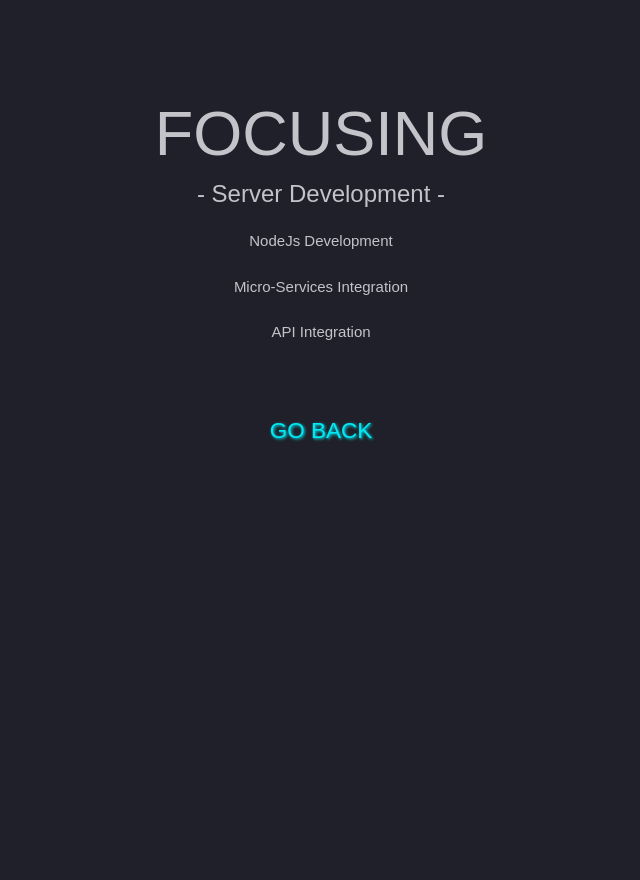
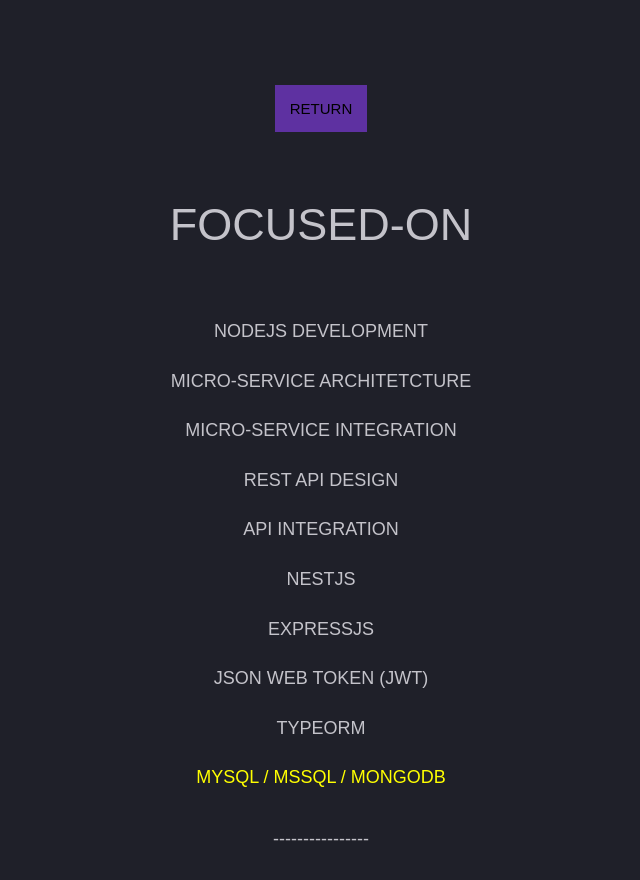
Before and after one commit to nochrome518/knowme, a plain HTML site: page login.html in a window 1280 px wide. Shown: the whole page, without its empty margins (319-959 px from the left). Before the commit the page ends 800 px from the top, so only its background shows below. Drawn offline with nearby package versions, Linux system fonts and the light colour scheme.

Commit message:
update on first commit

```diff
--- a/css/action.css
+++ b/css/action.css
@@ -14,17 +14,28 @@ body{
     margin-top: 5em;
 
 }
+#area p{
+    text-align: center;
+    margin-right: 1em;
+	margin-left: 1em;
+
+}
 #menu a{
 
-    text-shadow: 1px 1px 3px  #03e9f4 ;
+    /* text-shadow: 1px 1px 3px  #03e9f4 ; */
+    background-color: #5e31a1;
     text-decoration: none;
-    font-size: 1.5em;
-    padding: 1em;
-    color: #03e9f4;
+    font-size: 1em;
+    font-weight: 300;
+    padding: 15px;
+    /* margin-top:1em; */
+    color: #000000;
 
 
 }
 #menu a:hover{
+    border: 2px solid #43108f;
+    background-color: #5e31a1;;
     color: white ;
 
 
@@ -36,3 +47,16 @@ body{
     padding: 5px;
 	color: #ffffff;
 }
+
+#s1{
+    color: yellow;
+}
+#s2{
+    color: yellow;
+}
+h2{
+    color: rgb(255, 255, 255);
+}
+h5{
+    color: rgb(255, 255, 255);
+}
--- a/css/style.css
+++ b/css/style.css
@@ -3,11 +3,21 @@
     margin:0;
 }
 
-h2{
+h3{
   font-weight: 300;
   overflow-x: hidden;
-	font-size: 4.2em;
-  margin-top: .6em;
+	font-size: 3em;
+}
+
+h5{
+  font-weight: 20;
+  overflow-x: hidden;
+	font-size: 1.2em;
+  padding: 10px;;
+}
+#l1{
+  margin-bottom: 20px;
+  color: yellow;
 }
 body{
 	font-family: 'Montserrat', sans-serif;
@@ -26,16 +36,22 @@ body{
 }
 
 #menu p{
-  margin-top: 20px;
+  margin-top: 17px;
 }
 #menu a{
-  text-shadow: 1px 1px 3px  #03e9f4 ;
+  /* text-shadow: 1px 1px 3px  #03e9f4 ; */
+  /* border: 2px solid #5e31a1; */
+  background-color: #5e31a1;
   text-decoration: none;
-  font-size: 1.5em;
-  padding: 1.5em;
-  color: #03e9f4;
+  font-size: 1em;
+  font-weight: 300;
+  padding: 15px;
+  /* margin-top:1em; */
+  color: #000000;
 }
 #menu a:hover{
+  border: 2px solid #43108f;
+  background-color: #5e31a1;;
   color: white ;
 }
 
--- a/login.html
+++ b/login.html
@@ -13,16 +13,28 @@
     <link rel="stylesheet" href="css/style.css">
 </head>
 <body>
+  <div id="menu">
+    <br></br>
+    <a href="index.html">RETURN</a>
+    <br></br>
+    <br></br>
+    <h3>FOCUSED-ON</h3>
+    <br></br>
+    <h5>NODEJS DEVELOPMENT</h5>
+    <h5>MICRO-SERVICE ARCHITETCTURE</h5>
+    <h5>MICRO-SERVICE INTEGRATION</h5>
+    <h5>REST API DESIGN</h5>
+    <h5>API INTEGRATION</h5>
+    <h5>NESTJS</h5>
+    <h5>EXPRESSJS</h5>
+    <h5>JSON WEB TOKEN (JWT)</h5>
+    <h5>TYPEORM</h5>
+    <h5 id = "l1" >    MYSQL / MSSQL / MONGODB</h5>
+    <h5>----------------</h5>
+    <!-- <br></br> -->
+
+  </div>
   <br></br>
-  <div id="menu">
-    <h2>FOCUSING</h2>
-    <h4>- Server Development -</h4>
-    <p>NodeJs Development</p>
-    <p>Micro-Services Integration</p>
-    <p>API Integration</p>
-    <br></br>
-    <a href="index.html">GO BACK</a>
-  </div>
     <script src="js/main.js"></script>
 </body>
 </html>
```
Also changed, not shown: action.html (+12 -6 lines).
